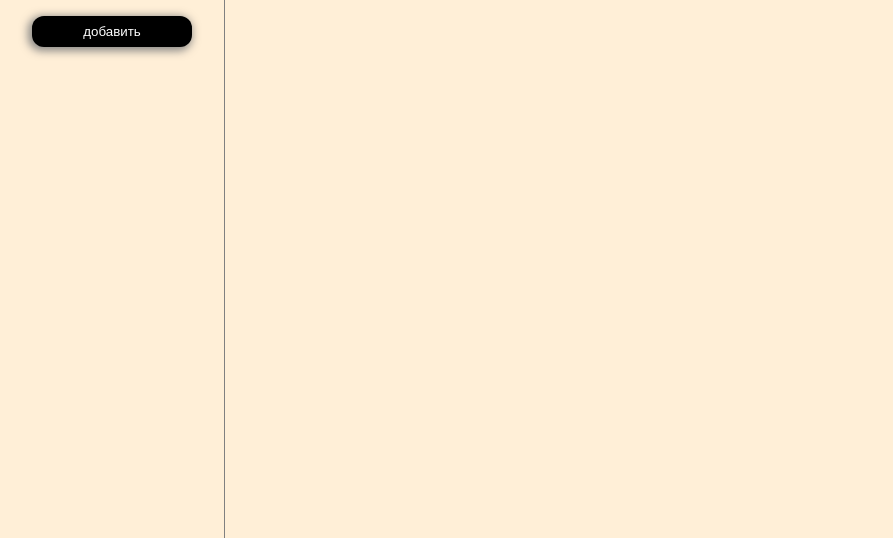
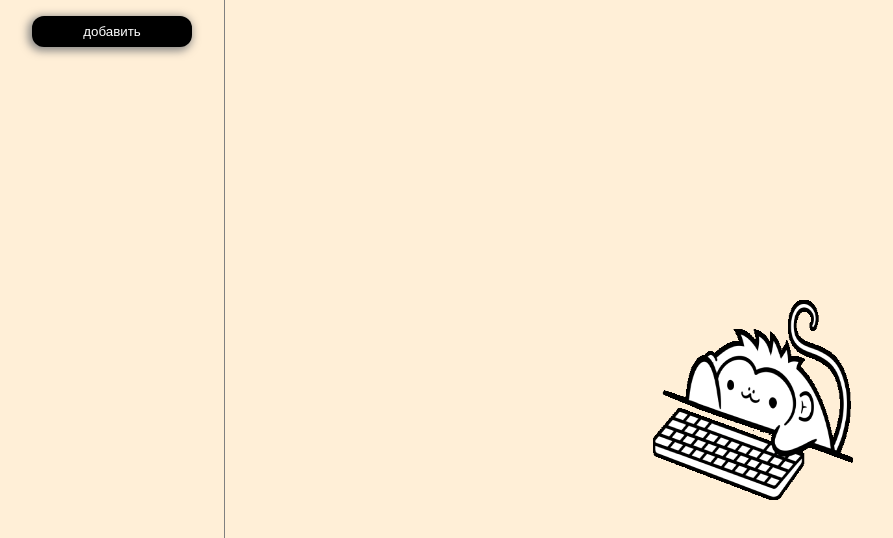
Before and after one commit to smsarov/myown, a React (Vite) app: page / in a window 1280 px wide. Shown: the top 538 px of the page, without its empty margins (0-893 px from the left). Built offline with nearby package versions, Linux system fonts and the light colour scheme.

Commit message:
add monkey

```diff
--- a/src/components/PersonView/PersonView.tsx
+++ b/src/components/PersonView/PersonView.tsx
@@ -5,14 +5,23 @@ import styles from "./personView.module.css";
 import Button from "../ui/Button";
 import AddNote from "./AddNote";
 import ViewNotes from "./ViewNotes";
-import { usePersonSelected, usePersonSelectedChange } from "../../contexts/PersonContext";
+import {
+  usePersonSelected,
+  usePersonSelectedChange,
+} from "../../contexts/PersonContext";
+import monkey from "../../assets/monkey-monkeytype.gif";
 
 function PersonView() {
   const [mode, setMode] = useState<"write" | "view">("write");
   const person = usePersonSelected();
   const changeSelectedPerson = usePersonSelectedChange();
 
-  if (!person) return <></>;
+  if (!person)
+    return (
+      <div style={{flexGrow: 1, display: "grid", placeItems: 'center'}}>
+        <img src={monkey} width={200} height={200}></img>
+      </div>
+    );
 
   return (
     <div className={styles.container}>
@@ -33,8 +42,15 @@ function PersonView() {
         >
           <Menu>
             <Button onClick={() => changeSelectedPerson()}>закрыть</Button>
-            <Button onClick={() => setMode("view")} selected={mode === "view"}>посмотреть</Button>
-            <Button onClick={() => setMode("write")} selected={mode === "write"}>написать</Button>
+            <Button onClick={() => setMode("view")} selected={mode === "view"}>
+              посмотреть
+            </Button>
+            <Button
+              onClick={() => setMode("write")}
+              selected={mode === "write"}
+            >
+              написать
+            </Button>
           </Menu>
         </div>
       </div>
```
Also changed, not shown: src/assets/monkey-monkeytype.gif (added).
